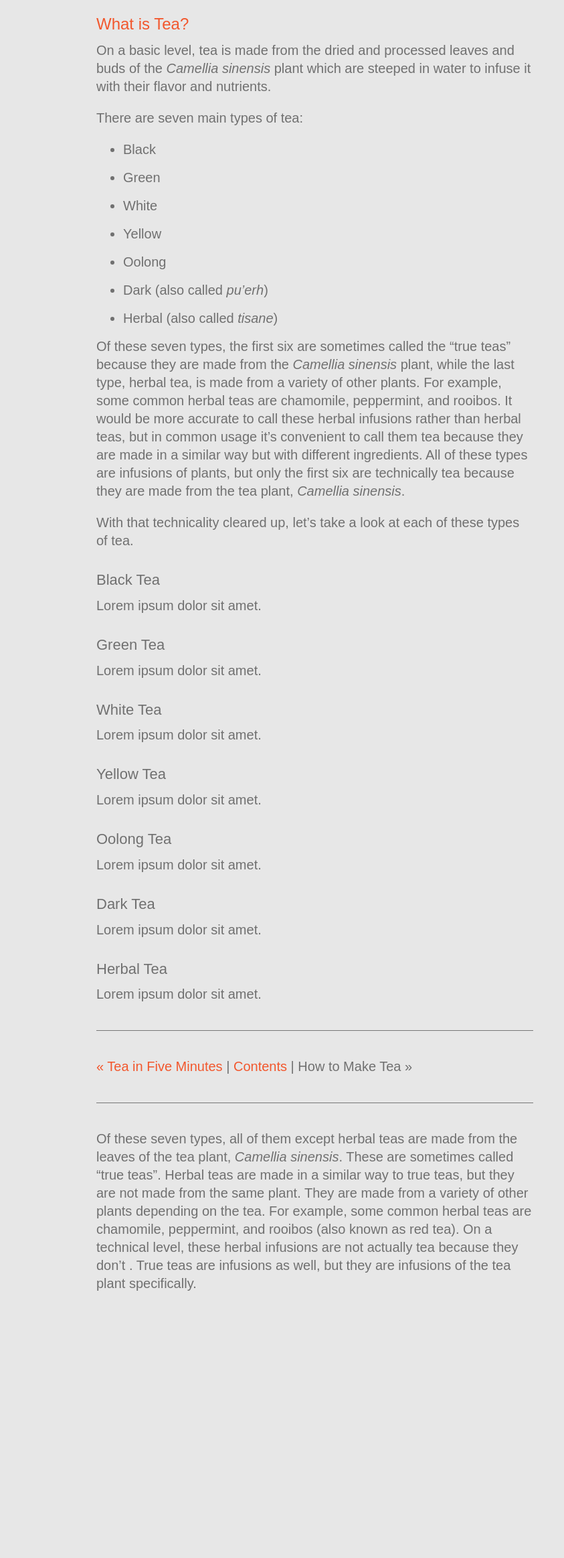
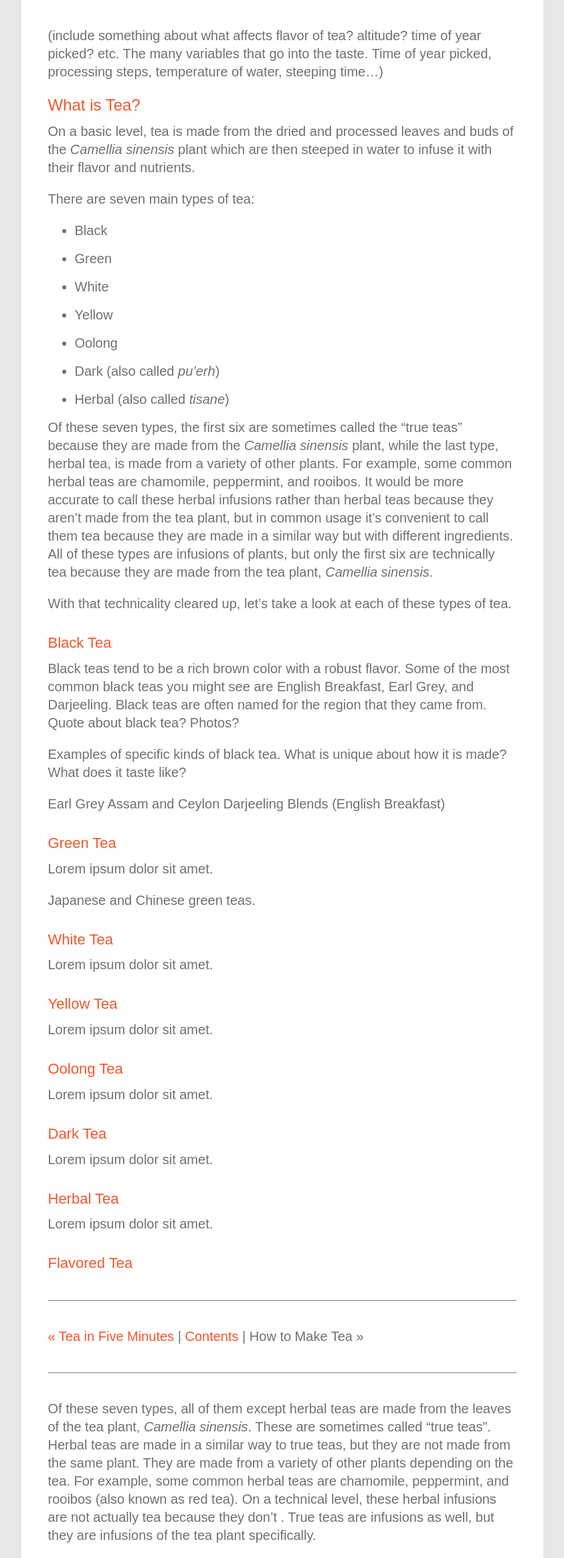
Before and after one commit to kmcgillivray/tea, a Jekyll site: the page built from types-of-tea.md, in a window 1280 px wide. Shown: the whole page at 67% size, without its empty margins (316-1159 px from the left). Built offline with Jekyll 4.4.1, drawn with Linux system fonts in a browser that asks for light colours; nearby versions of some CDN libraries; before the commit the page ends 1970 px from its top, so only the background shows below that.

Commit message:
Adjust design, drafting types of tea.

```diff
--- a/_layouts/page.html
+++ b/_layouts/page.html
@@ -3,7 +3,7 @@ layout: default
 ---
 <div class="container">
   <div class="row">
-    <div class="col-md-7 col-sm-8 col-md-offset-4">
+    <div class="main-content col-md-8 col-sm-9 col-md-offset-3">
       {{ content }}
     </div>
   </div>
--- a/css/main.css
+++ b/css/main.css
@@ -67,6 +67,7 @@ h1 {
 }
 h2 {
   font-size: 1.1rem;
+  color: #f2572d;
 }
 a {
   color: #f2572d;
@@ -129,6 +130,19 @@ hr {
 }
 
 /*
+ * Main Content
+ */
+
+.main-content {
+  margin-top: -1rem;
+  margin-bottom: -1rem;
+  padding-top: 2rem;
+  padding-left: 2rem;
+  padding-right: 2rem;
+  background-color: #FFF;
+}
+
+/*
  * Cover
  */
 
--- a/types-of-tea.md
+++ b/types-of-tea.md
@@ -2,9 +2,11 @@
 layout: page
 ---
 
+(include something about what affects flavor of tea? altitude? time of year picked? etc. The many variables that go into the taste. Time of year picked, processing steps, temperature of water, steeping time...)
+
 # What is Tea?
 
-On a basic level, tea is made from the dried and processed leaves and buds of the *Camellia sinensis* plant which are steeped in water to infuse it with their flavor and nutrients.
+On a basic level, tea is made from the dried and processed leaves and buds of the *Camellia sinensis* plant which are then steeped in water to infuse it with their flavor and nutrients.
 
 There are seven main types of tea:
 
@@ -16,17 +18,26 @@ There are seven main types of tea:
 * Dark (also called *pu'erh*)
 * Herbal (also called *tisane*)
 
-Of these seven types, the first six are sometimes called the "true teas" because they are made from the *Camellia sinensis* plant, while the last type, herbal tea, is made from a variety of other plants. For example, some common herbal teas are chamomile, peppermint, and rooibos. It would be more accurate to call these herbal infusions rather than herbal teas, but in common usage it's convenient to call them tea because they are made in a similar way but with different ingredients. All of these types are infusions of plants, but only the first six are technically tea because they are made from the tea plant, *Camellia sinensis*.
+Of these seven types, the first six are sometimes called the "true teas" because they are made from the *Camellia sinensis* plant, while the last type, herbal tea, is made from a variety of other plants. For example, some common herbal teas are chamomile, peppermint, and rooibos. It would be more accurate to call these herbal infusions rather than herbal teas because they aren't made from the tea plant, but in common usage it's convenient to call them tea because they are made in a similar way but with different ingredients. All of these types are infusions of plants, but only the first six are technically tea because they are made from the tea plant, *Camellia sinensis*.
 
 With that technicality cleared up, let's take a look at each of these types of tea.
 
 ## Black Tea
 
-Lorem ipsum dolor sit amet.
+Black teas tend to be a rich brown color with a robust flavor. Some of the most common black teas you might see are English Breakfast, Earl Grey, and Darjeeling. Black teas are often named for the region that they came from. Quote about black tea? Photos?
+
+Examples of specific kinds of black tea. What is unique about how it is made? What does it taste like?
+
+Earl Grey
+Assam and Ceylon
+Darjeeling
+Blends (English Breakfast)
 
 ## Green Tea
 
 Lorem ipsum dolor sit amet.
+
+Japanese and Chinese green teas.
 
 ## White Tea
 
@@ -48,6 +59,8 @@ Lorem ipsum dolor sit amet.
 
 Lorem ipsum dolor sit amet.
 
+## Flavored Tea
+
 ---
 
 [&laquo; Tea in Five Minutes]({{ site.baseurl }}/tea-in-five-minutes) |
```
